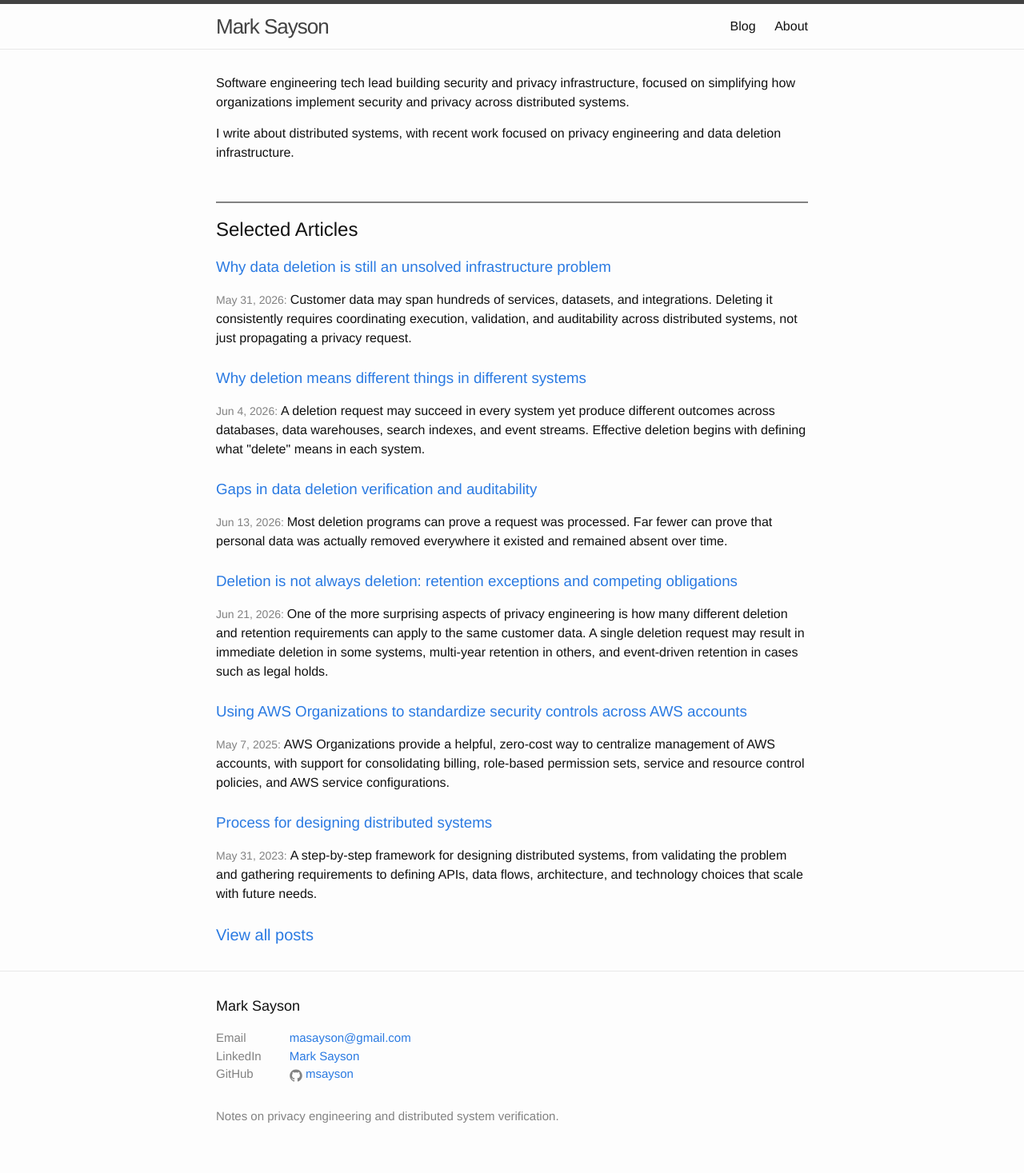
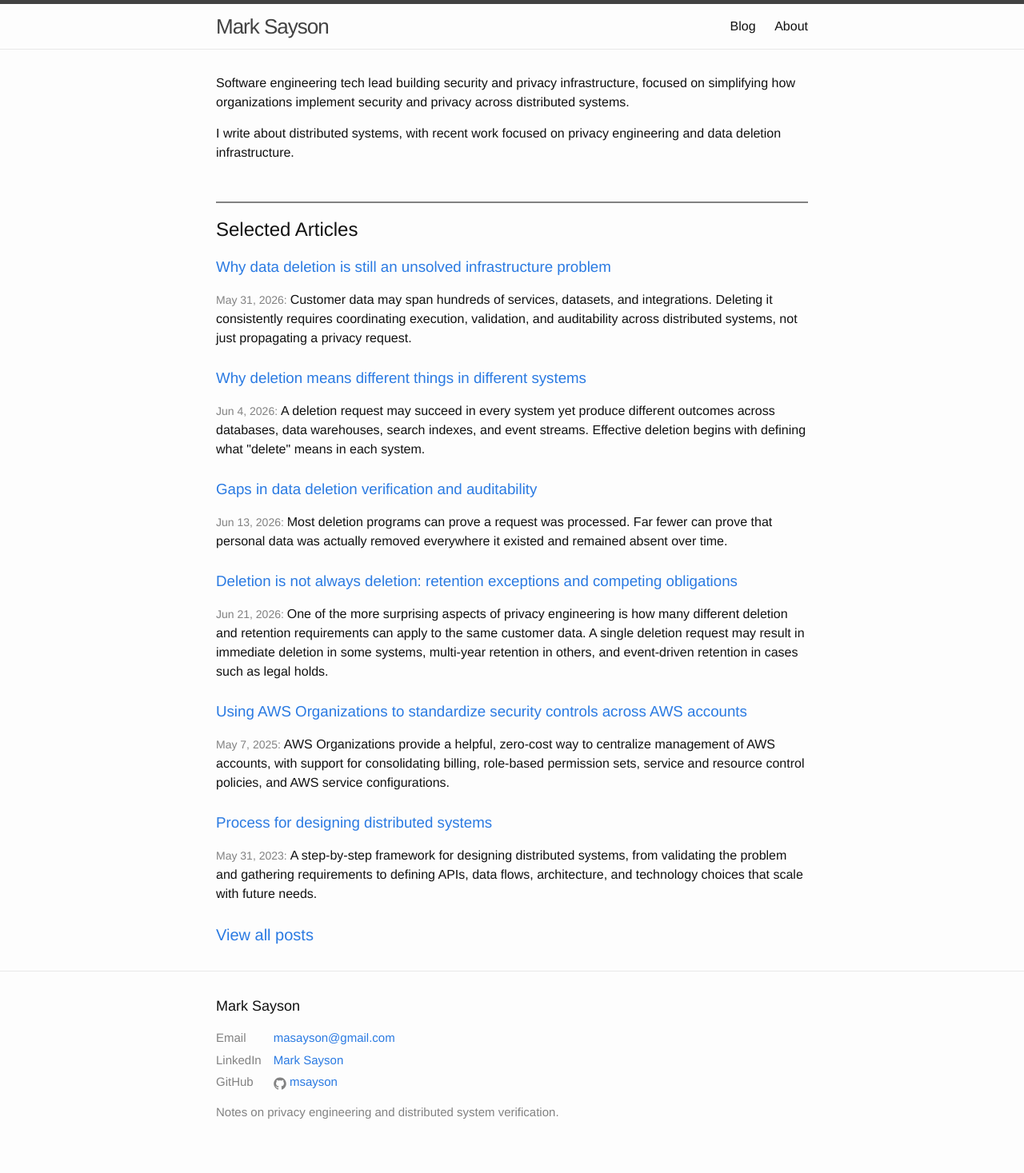
Before and after one commit to msayson/msayson.github.io, a Jekyll site: the page built from index.html, in a window 1280 px wide. Shown: the whole page at 80% size. Built offline with Jekyll 4.4.1, drawn with Linux system fonts in a browser that asks for light colours.

Commit message:
Update footer to use definition list for more mobile-friendly display
The current blog footer displays as expected on desktop but
displays poorly on mobile, where it looks like:

Email
LinkedIn
GitHub

Actual email address
Actual LinkedIn profile
Actual GitHub profile

Fixed by using a definition list instead of two
div blocks, which should render consistently
across mobile and desktop.

```diff
--- a/_includes/footer.html
+++ b/_includes/footer.html
@@ -4,22 +4,19 @@
 
     <div class="footer-col-wrapper">
       <div class="footer-col footer-col-1">
-        <ul class="contact-list-labels">
-          <li>Email</li>
-          <li>LinkedIn</li>
-          <li>GitHub</li>
-        </ul>
+        <dl class="contact-list">
+          <dt>Email</dt>
+          <dd><a href="mailto:{{ site.email }}">{{ site.email }}</a></dd>
+
+          <dt>LinkedIn</dt>
+          <dd><a href="{{ site.linkedin }}">Mark Sayson</a></dd>
+
+          <dt>GitHub</dt>
+          <dd>{% include icon-github.html username=site.github_username %}</dd>
+        </dl>
       </div>
 
       <div class="footer-col footer-col-2">
-        <ul class="contact-list-links">
-          <li><a href="mailto:{{ site.email }}">{{ site.email }}</a></li>
-          <li><a href="{{ site.linkedin }}">Mark Sayson</a></li>
-          <li>{% include icon-github.html username=site.github_username %}</li>
-        </ul>
-      </div>
-
-      <div class="footer-col footer-col-3">
         <p>{{ site.description }}</p>
       </div>
     </div>
--- a/_sass/_layout.scss
+++ b/_sass/_layout.scss
@@ -107,10 +107,23 @@
     margin-bottom: $spacing-unit / 2;
 }
 
-.contact-list-labels,
-.contact-list-links {
-    list-style: none;
-    margin-left: 0;
+.contact-list {
+  display: grid;
+  grid-template-columns: auto 1fr;
+  column-gap: 15px;
+  row-gap: 5px;
+  margin: 0;
+  padding: 0;
+}
+
+.contact-list dt {
+  color: #828282;
+}
+
+.contact-list dd {
+  margin: 0;
+  min-width: 0;
+  overflow-wrap: break-word;
 }
 
 .footer-col-wrapper {
```
